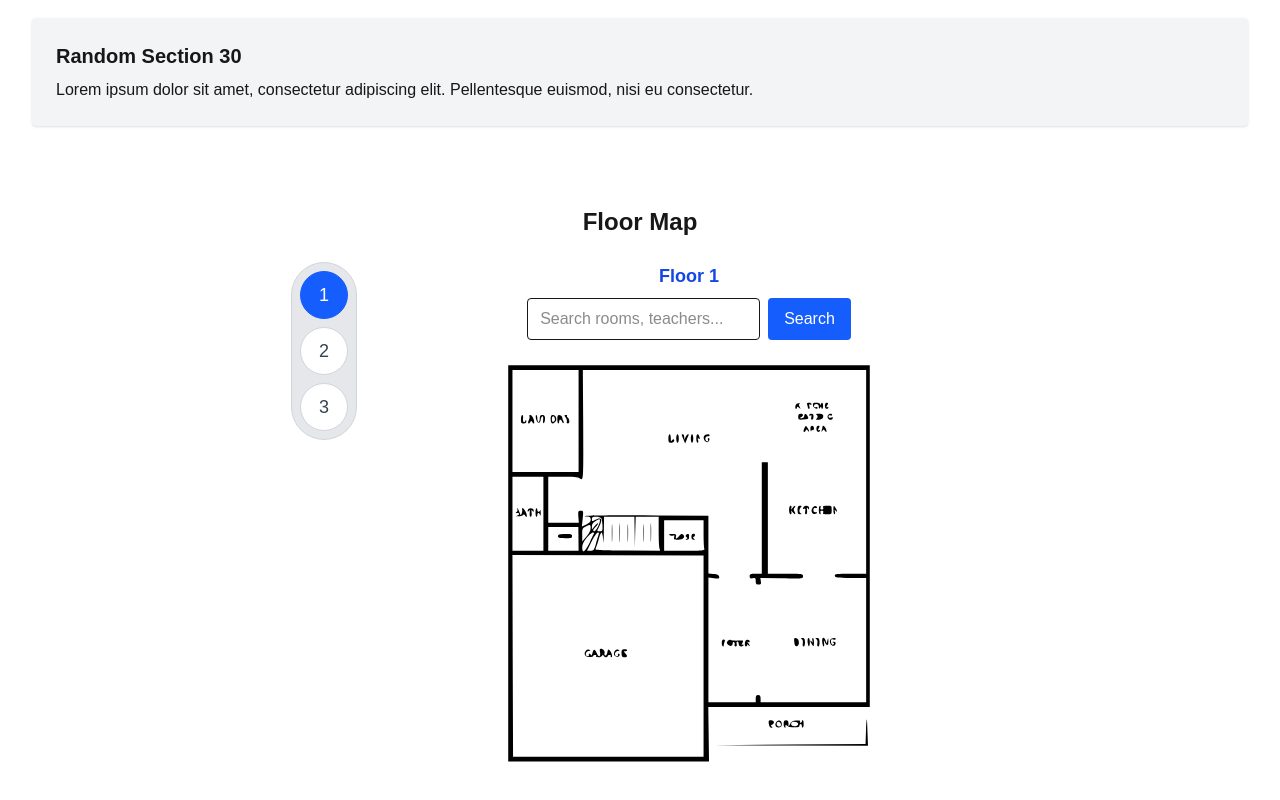
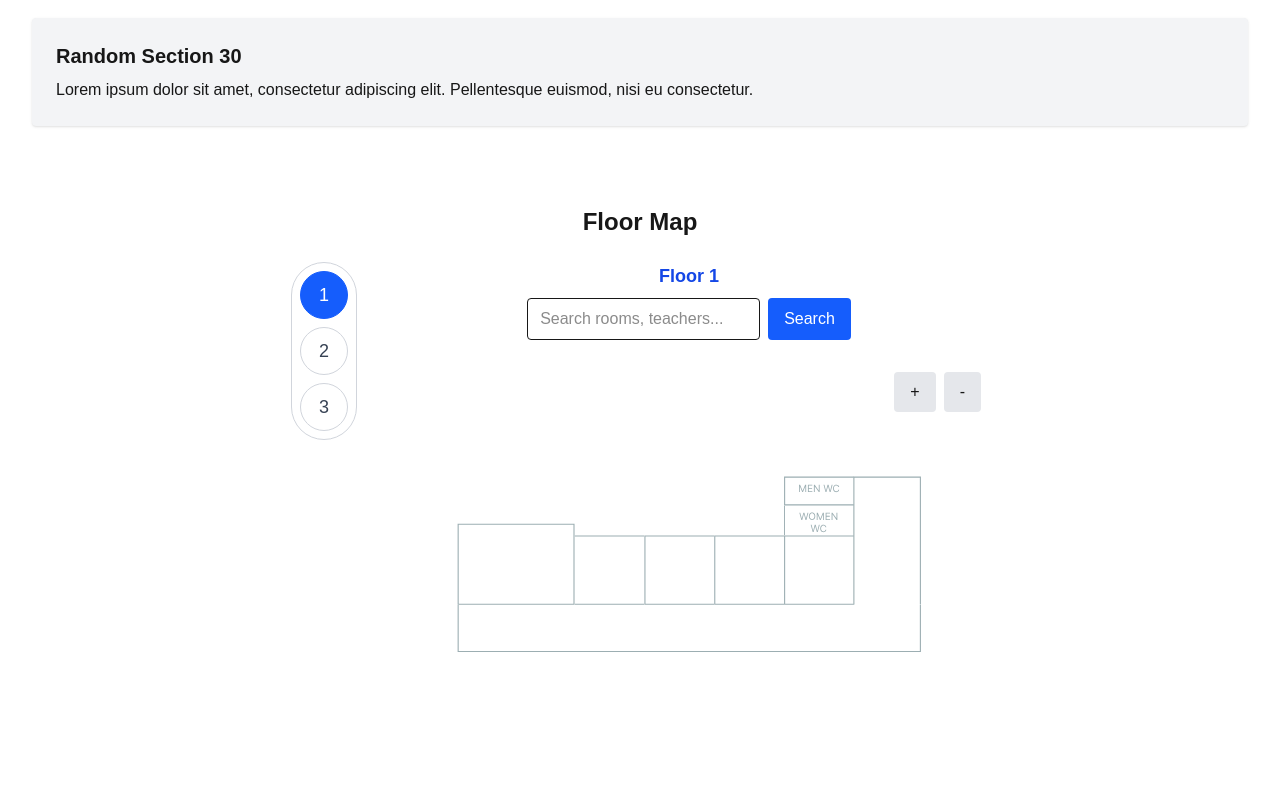
Before and after one commit to ForgedChemist/DOU360, a Next.js app: page / in a window 1280 px wide. Shown: the part 4166-4966 px from the top of the page. Built offline with nearby package versions, Linux system fonts and the light colour scheme.

Commit message:
Added examplery floor and made a zoom function

```diff
--- a/app/floor-map-page.tsx
+++ b/app/floor-map-page.tsx
@@ -15,14 +15,37 @@ const roomSchedules = roomSchedulesData as RoomSchedules;
 const FloorMap = () => {
   const [selectedRoom, setSelectedRoom] = useState<string | null>(null);
   const [selectedTeacher, setSelectedTeacher] = useState<Teacher | null>(null);
+  const [zoomedRoom, setZoomedRoom] = useState<string | null>(null);
+  const [zoomLevel, setZoomLevel] = useState(1.2); // Set initial zoom level to the max zoom-out limit
+  const [zoomActions, setZoomActions] = useState(0); // Track total zoom actions
 
-  const handleRoomClick = (room: string) => {
-    setSelectedRoom(room);
+  const handleRoomZoom = (room: string) => {
+    setZoomedRoom(room);
   };
 
   const closeModal = () => setSelectedRoom(null);
   const closeTeacher = () => setSelectedTeacher(null);
+  const handleZoomOut = () => {
+    setZoomLevel((prev) => {
+      const newZoom = Math.max(prev - 0.1, 1.2); // Limit zoom out to a minimum of 1.2x
+      if (newZoom !== prev) setZoomActions((actions) => actions - 1);
+      return newZoom;
+    });
+  };
 
+  const handleZoomIn = () => {
+    setZoomLevel((prev) => {
+      const newZoom = Math.min(prev + 0.1, 2); // Limit zoom in to 2x
+      if (newZoom !== prev) setZoomActions((actions) => actions + 1);
+      return newZoom;
+    });
+  };
+
+  const shouldSpawnFloorsLayout = () => {
+    const maxZoomOutLimit = 1.2; // Minimum zoom level
+    const spawnThreshold = 3; // Threshold for zoom actions
+    return zoomLevel <= maxZoomOutLimit && zoomActions <= -spawnThreshold;
+  };
 
   // Floor selector (elevator) logic
   const FLOORS = [
@@ -38,6 +61,53 @@ const FloorMap = () => {
     // You can implement search logic here if needed
   };
 
+  const renderScheduleCell = (schedule: Record<string, DaySchedule> | undefined, time: string, day: string) => {
+    const scheduled = schedule?.[day]?.find((s) => s.time === time);
+    let extraInfo = null;
+    if (scheduled) {
+      if (selectedRoom && "teachers" in (roomSchedules[selectedRoom] || {}) && selectedTeacher && scheduled.room) {
+        extraInfo = <div className="text-xs text-gray-400 mt-1">{scheduled.room}</div>;
+      } else if (scheduled.teacher) {
+        extraInfo = <div className="text-xs text-gray-400 mt-1">{scheduled.teacher}</div>;
+      }
+    }
+    return (
+      <td className="px-4 py-2 border-b" key={day}>
+        {scheduled ? (
+          <div className="flex flex-col items-center justify-center text-center">
+            <span>{scheduled.subject}</span>
+            {extraInfo}
+          </div>
+        ) : ""}
+      </td>
+    );
+  };
+
+  const renderScheduleRows = (schedule: Record<string, DaySchedule> | undefined, allTimes: string[], days: string[]) => {
+    return allTimes.map((time) => (
+      <tr key={time}>
+        <td className="px-4 py-2 border-b font-semibold">{time}</td>
+        {days.map((day) => renderScheduleCell(schedule, time, day))}
+      </tr>
+    ));
+  };
+
+  const handleRoomClick = (room: string) => {
+    setSelectedRoom(room); // Open the modal to show the schedule for the clicked room
+  };
+
+  const calculateButtonPosition = (baseLeft: number, baseTop: number, baseWidth: number, baseHeight: number, zoomLevel: number) => {
+    const mapCenterOffsetX = 300; // Adjust this value to center the map horizontally
+    const mapCenterOffsetY = 200; // Adjust this value to center the map vertically
+
+    return {
+      left: `${(baseLeft * zoomLevel) - mapCenterOffsetX * (zoomLevel - 1)}px`, // Adjust left position with zoom and center offset
+      top: `${(baseTop * zoomLevel) - mapCenterOffsetY * (zoomLevel - 1)}px`,  // Adjust top position with zoom and center offset
+      width: `${baseWidth * zoomLevel}px`, // Adjust width based on zoom level
+      height: `${baseHeight * zoomLevel}px`, // Adjust height based on zoom level
+    };
+  };
+
   return (
     <div className="flex flex-col items-center py-8">
       <h1 className="text-2xl font-bold mb-6">Floor Map</h1>
@@ -45,7 +115,7 @@ const FloorMap = () => {
       <div className="flex flex-row w-full justify-center">
         {/* Elevator/floor selector on the left */}
         <div className="flex flex-col items-center mr-8">
-          <div className="flex flex-col gap-2 border border-gray-300 rounded-full p-2 bg-gray-200" style={{ borderRadius: '9999px'}}>
+          <div className="flex flex-col gap-2 border border-gray-300 rounded-full p-2">
             {FLOORS.map(floor => (
               <button
                 key={floor.key}
@@ -76,24 +146,71 @@ const FloorMap = () => {
             </button>
           </form>
 
-          {/* Only show the map for Floor 1 for now */}
+          {/* Overall floor view with zoom controls */}
           {currentFloor === 'floor1' && (
             <div className="relative w-[600px] h-[400px]">
-              {/* Floor SVG as background */}
-              <img src="/Home.svg" alt="Floor Map" className="w-full h-full object-contain select-none pointer-events-none" draggable="false" />
+              <div className="absolute top-2 right-2 flex gap-2">
+                <button
+                  className="px-4 py-2 bg-gray-200 rounded hover:bg-gray-300"
+                  onClick={handleZoomIn}
+                >
+                  +
+                </button>
+                <button
+                  className="px-4 py-2 bg-gray-200 rounded hover:bg-gray-300"
+                  onClick={handleZoomOut}
+                >
+                  -
+                </button>
+              </div>
+              <img
+                src="/Floor Layout.svg"
+                alt="Floor Map"
+                className="w-full h-full object-contain select-none pointer-events-none"
+                draggable="false"
+                style={{ transform: `scale(${zoomLevel})` }}
+              />
+              {shouldSpawnFloorsLayout() && (
+                <img
+                  src="/Floors Layout.svg"
+                  alt="Floors Layout"
+                  className="absolute inset-0 w-full h-full object-contain select-none pointer-events-none"
+                  draggable="false"
+                  style={{ transform: `scale(${zoomLevel})` }}
+                />
+              )}
               {/* Invisible clickable room buttons */}
-              {/* Room 1 button: position (left/top), width, height */}
               <button
-                className="absolute left-[50px] top-[50px] w-[200px] h-[100px] bg-transparent hover:bg-transparent rounded-lg border-2 border-transparent hover:border-blue-500 transition-all duration-200 cursor-pointer"
+                className="absolute bg-transparent hover:bg-transparent rounded-lg border-2 border-transparent hover:border-blue-500 transition-all duration-200 cursor-pointer"
                 onClick={() => handleRoomClick("Room 1")}
                 aria-label="Room 1"
+                style={calculateButtonPosition(204, 175, 60, 59, zoomLevel)}
               />
-              {/* Room 2 button: position (left/top), width, height */}
               <button
-                className="absolute left-[300px] top-[200px] w-[200px] h-[100px] bg-transparent hover:bg-transparent rounded-lg border-2 border-transparent hover:border-orange-500 transition-all duration-200 cursor-pointer"
+                className="absolute bg-transparent hover:bg-transparent rounded-lg border-2 border-transparent hover:border-orange-500 transition-all duration-200 cursor-pointer"
                 onClick={() => handleRoomClick("Room 2")}
                 aria-label="Room 2"
+                style={calculateButtonPosition(107, 167, 98, 67, zoomLevel)}
               />
+            </div>
+          )}
+
+          {/* Display Floors Layout when zoomed into a room */}
+          {zoomedRoom && (
+            <div className="relative w-[600px] h-[400px]">
+              <img
+                src="/Floors Layout.svg"
+                alt={`Room ${zoomedRoom} Layout`}
+                className="w-full h-full object-contain select-none pointer-events-none"
+                draggable="false"
+                style={{ transform: `scale(${zoomLevel})` }} // Adjust Floors Layout resolution dynamically
+              />
+              <button
+                className="absolute top-2 left-2 px-4 py-2 bg-gray-200 rounded hover:bg-gray-300"
+                onClick={handleZoomOut}
+              >
+                Back
+              </button>
             </div>
           )}
         </div>
@@ -157,32 +274,7 @@ const FloorMap = () => {
                         } else if (selectedRoom && typeof roomSchedules[selectedRoom] === "object" && !Array.isArray(roomSchedules[selectedRoom]) && !("teachers" in (roomSchedules[selectedRoom] || {}))) {
                           schedule = roomSchedules[selectedRoom] as Record<string, DaySchedule>;
                         }
-                        return allTimes.map((time) => (
-                          <tr key={time}>
-                            <td className="px-4 py-2 border-b font-semibold">{time}</td>
-                            {days.map((day) => {
-                              const scheduled = schedule?.[day]?.find((s) => s.time === time);
-                              let extraInfo = null;
-                              if (scheduled) {
-                                if (selectedRoom && "teachers" in (roomSchedules[selectedRoom] || {}) && selectedTeacher && scheduled.room) {
-                                  extraInfo = <div className="text-xs text-gray-400 mt-1">{scheduled.room}</div>;
-                                } else if (scheduled.teacher) {
-                                  extraInfo = <div className="text-xs text-gray-400 mt-1">{scheduled.teacher}</div>;
-                                }
-                              }
-                              return (
-                                <td className="px-4 py-2 border-b" key={day}>
-                                  {scheduled ? (
-                                    <div className="flex flex-col items-center justify-center text-center">
-                                      <span>{scheduled.subject}</span>
-                                      {extraInfo}
-                                    </div>
-                                  ) : ""}
-                                </td>
-                              );
-                            })}
-                          </tr>
-                        ));
+                        return renderScheduleRows(schedule, allTimes, days);
                       })()}
                     </tbody>
                   </table>
```
Also changed, not shown: public/Floor Layout.svg (added), public/Floors Layout.svg (added).
